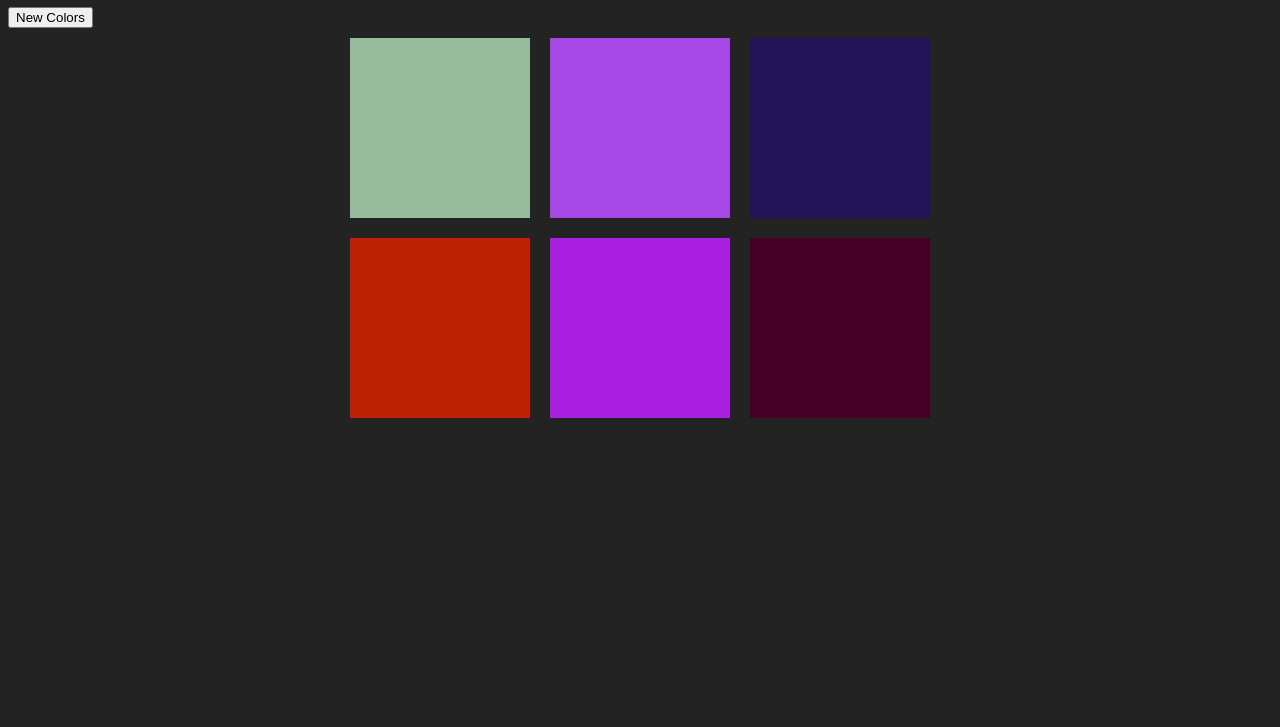
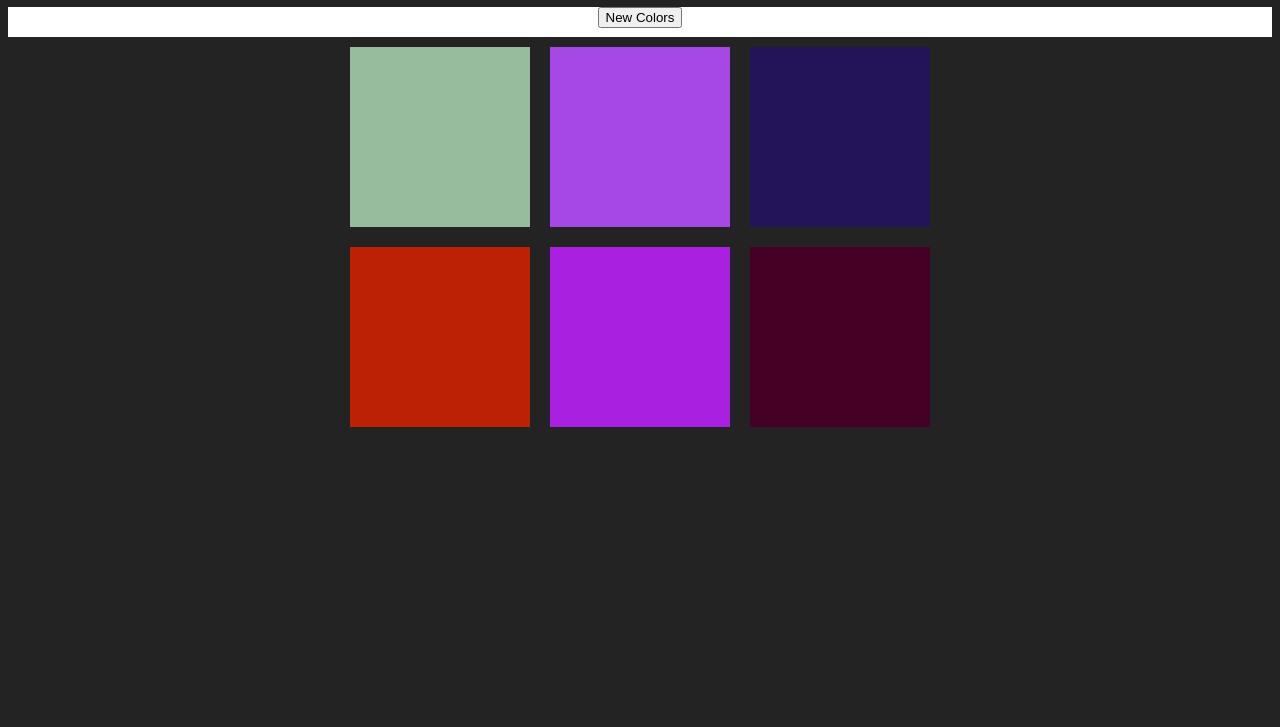
Before and after one commit to JoshMcc88/colorGuessingGame, a plain HTML site: page index.html in a window 1280 px wide. Shown: the part 73-800 px from the top of the page. Drawn offline with Linux system fonts and the light colour scheme.

Commit message:
Update colorgame.css
Updated style sheet

```diff
--- a/colorgame.css
+++ b/colorgame.css
@@ -19,6 +19,9 @@ h1 {
 	color: white;
 }
 
-span {
-	color: white;
+#stripe {
+	background: white;
+	height: 30px;
+	text-align: center;
+
 }
```
